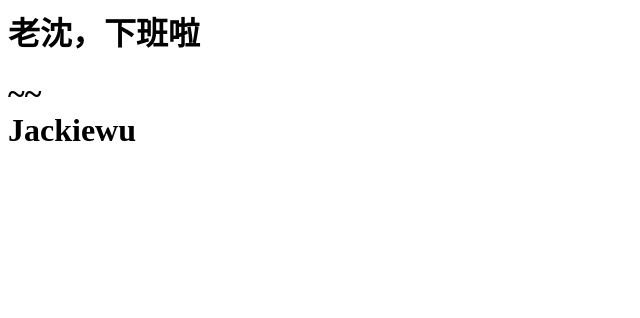
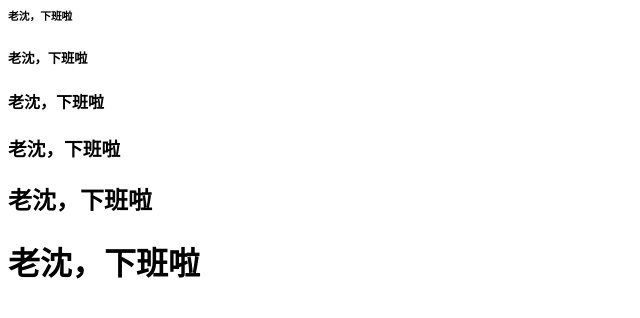
Before and after one commit to newjackiewu/newjackiewu.github.io, a plain HTML site: page index.html in a window 1280 px wide. Shown: the whole page, without its empty margins (0-640 px from the left). Drawn offline with Linux system fonts and the light colour scheme.

Commit message:
Update index.html

```diff
--- a/index.html
+++ b/index.html
@@ -1,3 +1,6 @@
-<h1>老沈，下班啦<h1>~~
-<br>
-Jackiewu
+<h6>老沈，下班啦<h6>
+  <h5>老沈，下班啦<h5>
+    <h4>老沈，下班啦<h4>
+      <h3>老沈，下班啦<h3>
+         <h2>老沈，下班啦<h2>
+            <h1>老沈，下班啦<h1>
```
